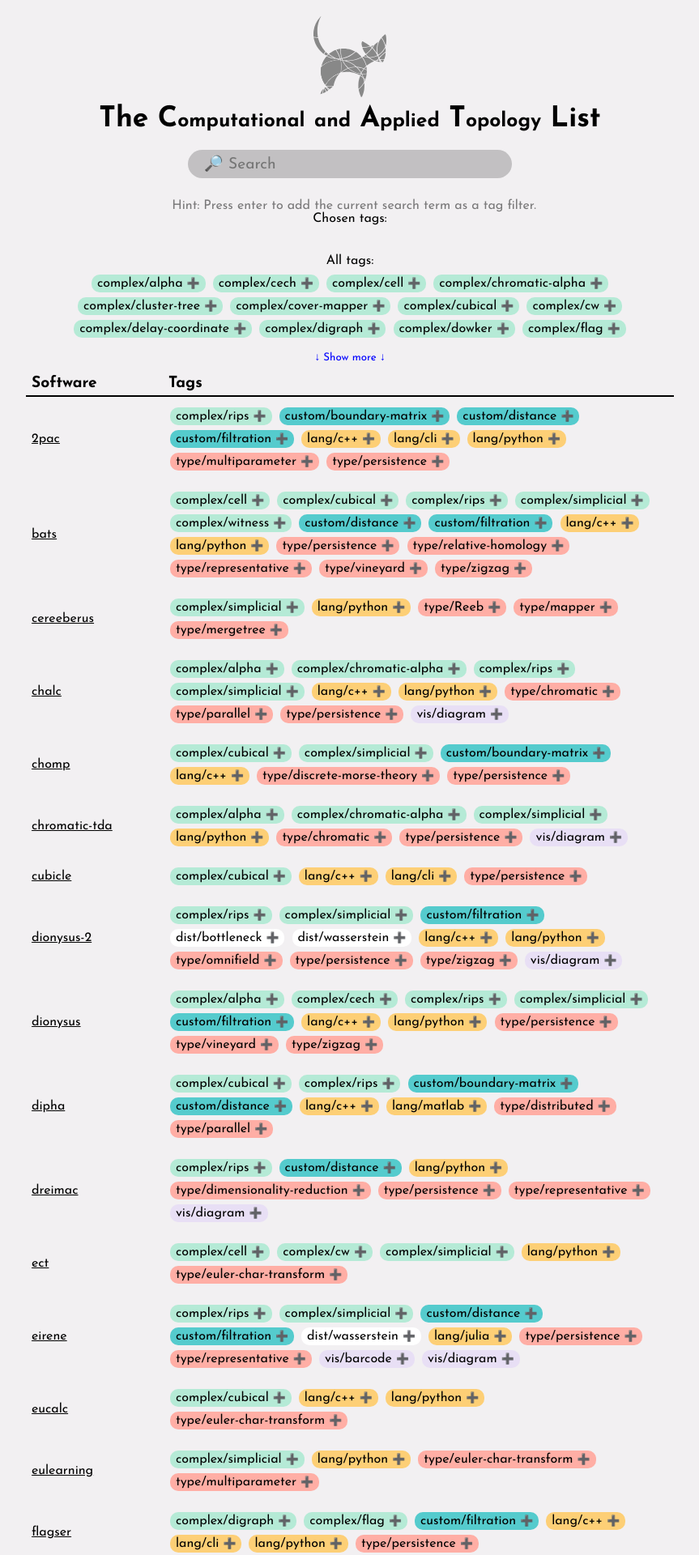
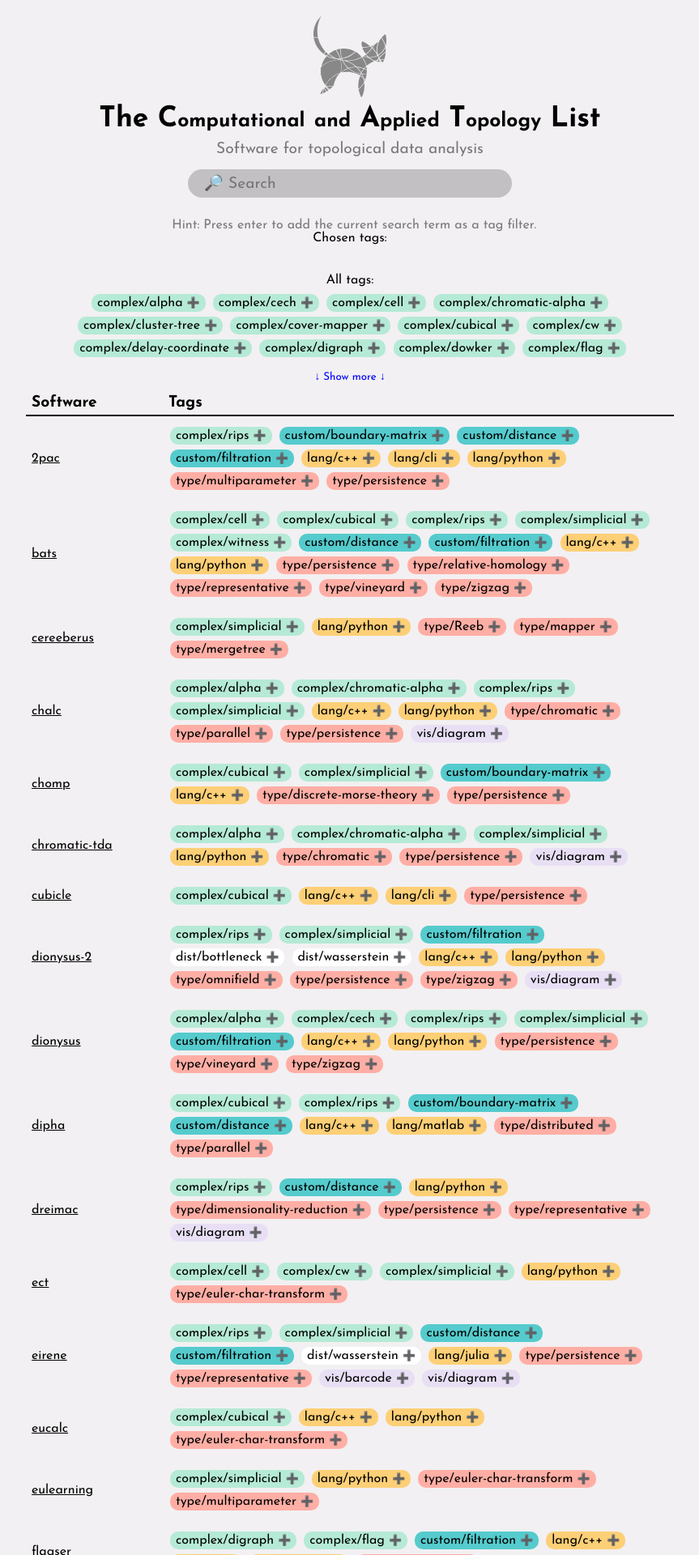
Before and after one commit to cat-list/cat-list.github.io, a Jekyll site: the page built from index.html, in a window 1280 px wide. Shown: the top 1920 px of the page at 81% size, without its empty margins (208-1071 px from the left). Built offline with Jekyll 4.4.1, drawn with Linux system fonts in a browser that asks for light colours; comment, search, counter and statistics services are not loaded.

Commit message:
Improve SEO: page titles, meta descriptions, sitemap
- Descriptive homepage title and real site description
- Per-entry titles ("<name> – TDA software @ The CAT List") and
  meta descriptions taken from the entry text
- Canonical and Open Graph tags
- jekyll-sitemap plugin (generates sitemap.xml and robots.txt)
- Homepage subtitle and a proper 404 title

Co-Authored-By: Claude Opus 5.5 <noreply@anthropic.com>

```diff
--- a/404.html
+++ b/404.html
@@ -1,6 +1,8 @@
 ---
 permalink: /404.html
 layout: default
+title: Page not found
+sitemap: false
 ---
 
 <style type="text/css" media="screen">
--- a/Gemfile
+++ b/Gemfile
@@ -16,6 +16,7 @@ gem "minima", "~> 2.5"
 # If you have any plugins, put them here!
 group :jekyll_plugins do
   gem "jekyll-feed", "~> 0.12"
+  gem "jekyll-sitemap", "~> 1.4"
 end
 
 # Windows and JRuby does not include zoneinfo files, so bundle the tzinfo-data gem
--- a/_config.yml
+++ b/_config.yml
@@ -18,19 +18,18 @@
 # You can create any custom variable you would like, and they will be accessible
 # in the templates via {{ site.myvariable }}.
 
-title: cat-list
-description: >- # this means to ignore newlines until "baseurl:"
-  Write an awesome description for your new site here. You can edit this
-  line in _config.yml. It will appear in your document head meta (for
-  Google search results) and in your feed.xml site description.
+title: The CAT List
+tagline: TDA software
+description: >-
+  A searchable list of software for topological data analysis (TDA):
+  persistent homology, multiparameter persistence, Mapper and more.
 baseurl: "" # the subpath of your site, e.g. /blog
-url: "" # the base hostname & protocol for your site, e.g. http://example.com
+url: "https://cat-list.github.io" # the base hostname & protocol for your site, e.g. http://example.com
 github_username:  cat-list
 
 # Build settings
-# theme: minima
-# plugins:
-#   - jekyll-feed
+plugins:
+  - jekyll-sitemap
 
 # Exclude from processing.
 # The following items will not be processed, by default.
--- a/_layouts/default.html
+++ b/_layouts/default.html
@@ -14,7 +14,37 @@
     <link href="https://fonts.googleapis.com/css2?family=Josefin+Sans:ital,wght@0,400;0,700&display=swap" rel="stylesheet">
     <!-- Analytics -->
     <script async src="https://umami.tomchaplin.xyz/script.js" data-website-id="8ce68729-cda3-47db-a008-ad2b02601779"></script>
-    <title>{{ page.title }} @ The CAT List</title>
+    <!-- SEO -->
+    {%- if page.head_title -%}
+      {%- assign head_title = page.head_title -%}
+    {%- elsif page.collection == "software" -%}
+      {%- capture head_title -%}{{ page.title }} – {{ site.tagline }} @ {{ site.title }}{%- endcapture -%}
+    {%- elsif page.title -%}
+      {%- capture head_title -%}{{ page.title }} @ {{ site.title }} – {{ site.tagline }}{%- endcapture -%}
+    {%- else -%}
+      {%- capture head_title -%}{{ site.title }} – {{ site.tagline }}{%- endcapture -%}
+    {%- endif -%}
+    {%- assign head_description = site.description | normalize_whitespace -%}
+    {%- if page.collection == "software" -%}
+      {%- assign entry_text = page.content | markdownify | strip_html | normalize_whitespace | strip -%}
+      {%- if entry_text != "" -%}
+        {%- assign head_description = entry_text -%}
+      {%- endif -%}
+    {%- endif -%}
+    {%- if head_description.size > 160 -%}
+      {%- assign words = head_description | truncate: 158, "" | split: " " | pop | join: " " -%}
+      {%- assign head_description = words | append: "…" -%}
+    {%- endif %}
+    <title>{{ head_title | normalize_whitespace | xml_escape }}</title>
+    <meta name="description" content="{{ head_description | xml_escape }}">
+    {%- if page.sitemap != false %}
+    <link rel="canonical" href="{{ page.url | replace: 'index.html', '' | absolute_url }}">
+    {%- endif %}
+    <meta property="og:type" content="website">
+    <meta property="og:site_name" content="{{ site.title }} – {{ site.tagline }}">
+    <meta property="og:title" content="{{ head_title | normalize_whitespace | xml_escape }}">
+    <meta property="og:description" content="{{ head_description | xml_escape }}">
+    <meta property="og:url" content="{{ page.url | replace: 'index.html', '' | absolute_url }}">
   </head>
   <body>
       <div class="pin_max_width">
--- a/css/main.scss
+++ b/css/main.scss
@@ -22,6 +22,13 @@ form {
     padding: 10px 0;
     text-align: center;
 
+}
+
+p.subtitle {
+    text-align: center;
+    color: $hint-color;
+    font-size: 1.2em;
+    margin-bottom: 5px;
 }
 
 .filter_row{
--- a/index.html
+++ b/index.html
@@ -1,6 +1,7 @@
 ---
 layout: default
 title: Search
+head_title: "The CAT List: software for topological data analysis and persistent homology"
 ---
 <div class="img_holder"><img src="/images/cat.svg"/></div>
 <h1 class="main_head">
@@ -11,6 +12,7 @@ title: Search
     T<span class="small">opology</span>
     List
 </h1>
+<p class="subtitle">Software for topological data analysis</p>
 <form id="search-form" action="" method="get">
   <input type="text" id="search-box" name="query" placeholder="🔎 Search">
 </form>
```
Also changed, not shown: Gemfile.lock.
